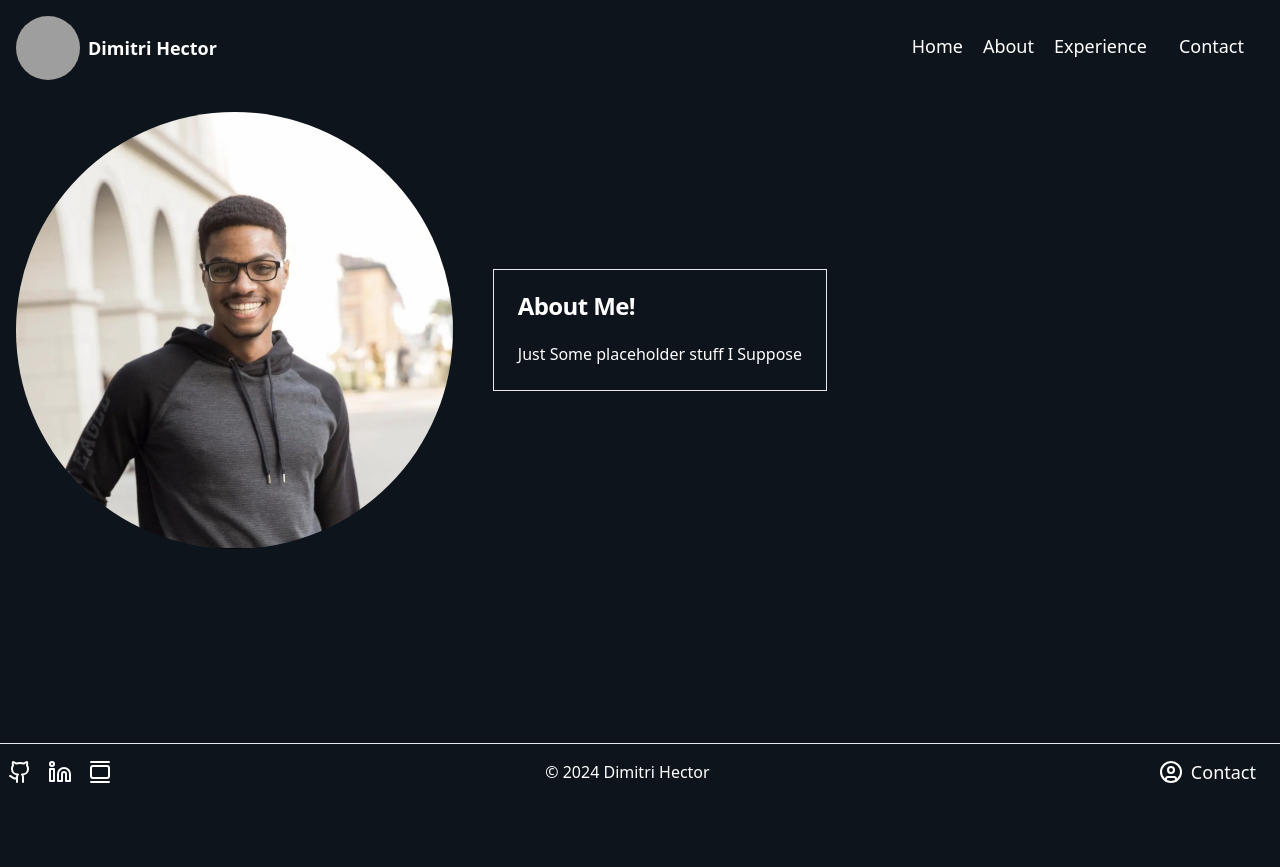
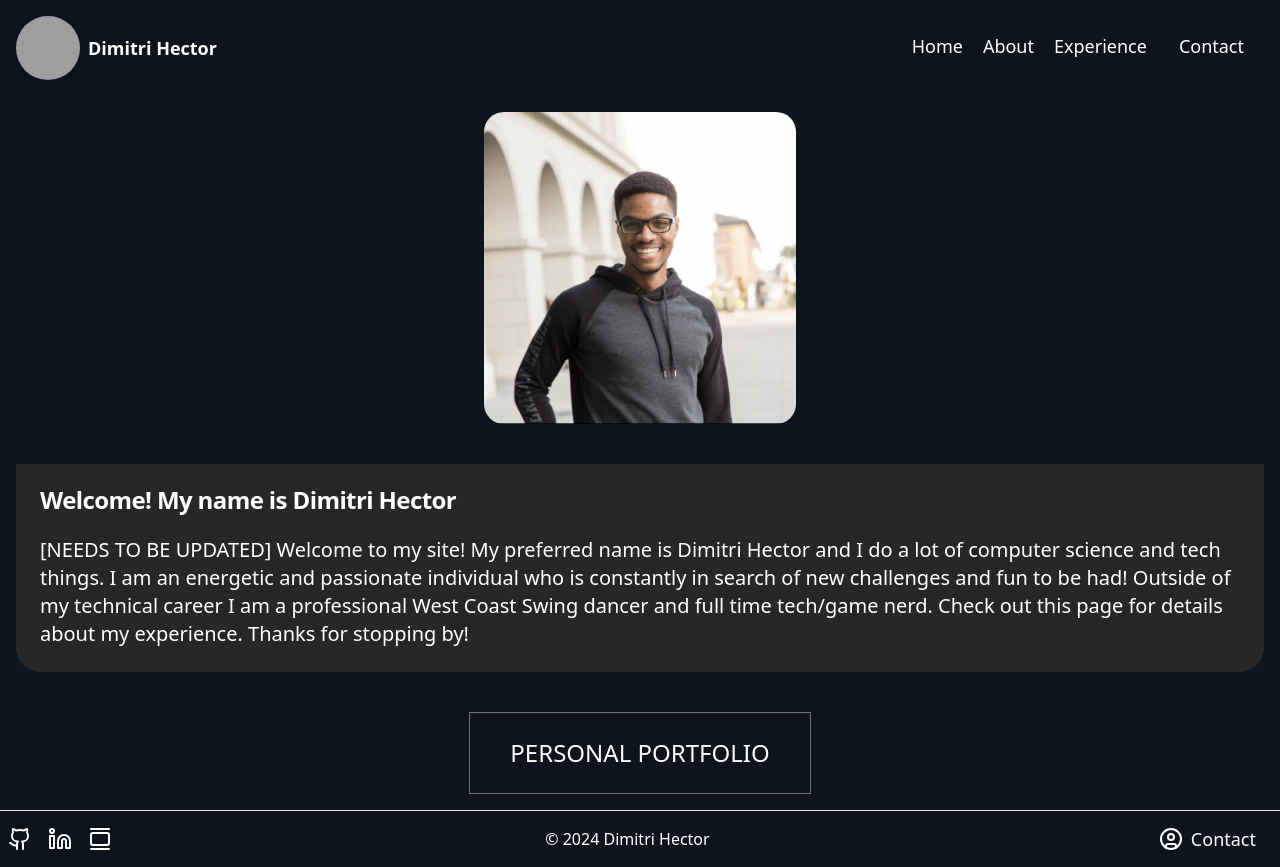
Before and after one commit to joshuahector86/prosite2024, a React (Vite) app: page /home in a window 1280 px wide. Before the commit the page ends 800 px from the top, so only its background shows below. Built offline with nearby package versions, Linux system fonts and the light colour scheme; grey boxes are pictures that could not be loaded.

Commit message:
home page content

```diff
--- a/src/pages/Home/index.tsx
+++ b/src/pages/Home/index.tsx
@@ -1,22 +1,43 @@
 import { Card, CardContent, CardHeader, CardTitle } from "@/components/ui/card";
 import Page from "../../components/layout/Page";
 import { photoOfMe } from "@/assets";
+import { Button } from "@/components/ui/button";
+import { Link } from "react-router-dom";
 
 const Home = () => {
   return (
     <Page>
-      <div className="flex items-center gap-10">
+      <div className="flex flex-col gap-10 items-center ">
         <img
           src={photoOfMe}
           alt="photo of me"
-          className="rounded-full w-[35%] "
+          className="rounded-[20px] w-[25%] "
         />
-        <Card className="">
+        <Card className="border-none rounded-b-[24px] text-xl bg-zinc-800">
           <CardHeader>
-            <CardTitle>About Me!</CardTitle>
+            <CardTitle>Welcome! My name is Dimitri Hector</CardTitle>
           </CardHeader>
-          <CardContent>Just Some placeholder stuff I Suppose</CardContent>
+          <CardContent>
+            [NEEDS TO BE UPDATED] Welcome to my site! My preferred name is
+            Dimitri Hector and I do a lot of computer science and tech things. I
+            am an energetic and passionate individual who is constantly in
+            search of new challenges and fun to be had! Outside of my technical
+            career I am a professional West Coast Swing dancer and full time
+            tech/game nerd. Check out this page for details about my experience.
+            Thanks for stopping by!
+          </CardContent>
         </Card>
+        <Link
+          target="_blank"
+          to="https://joshuahector86.github.io/portfolio_2023/"
+        >
+          <Button
+            variant="outline"
+            className="text-2xl p-10 hover:bg-zinc-800 border-zinc-500"
+          >
+            PERSONAL PORTFOLIO
+          </Button>
+        </Link>
       </div>
     </Page>
   );
```
